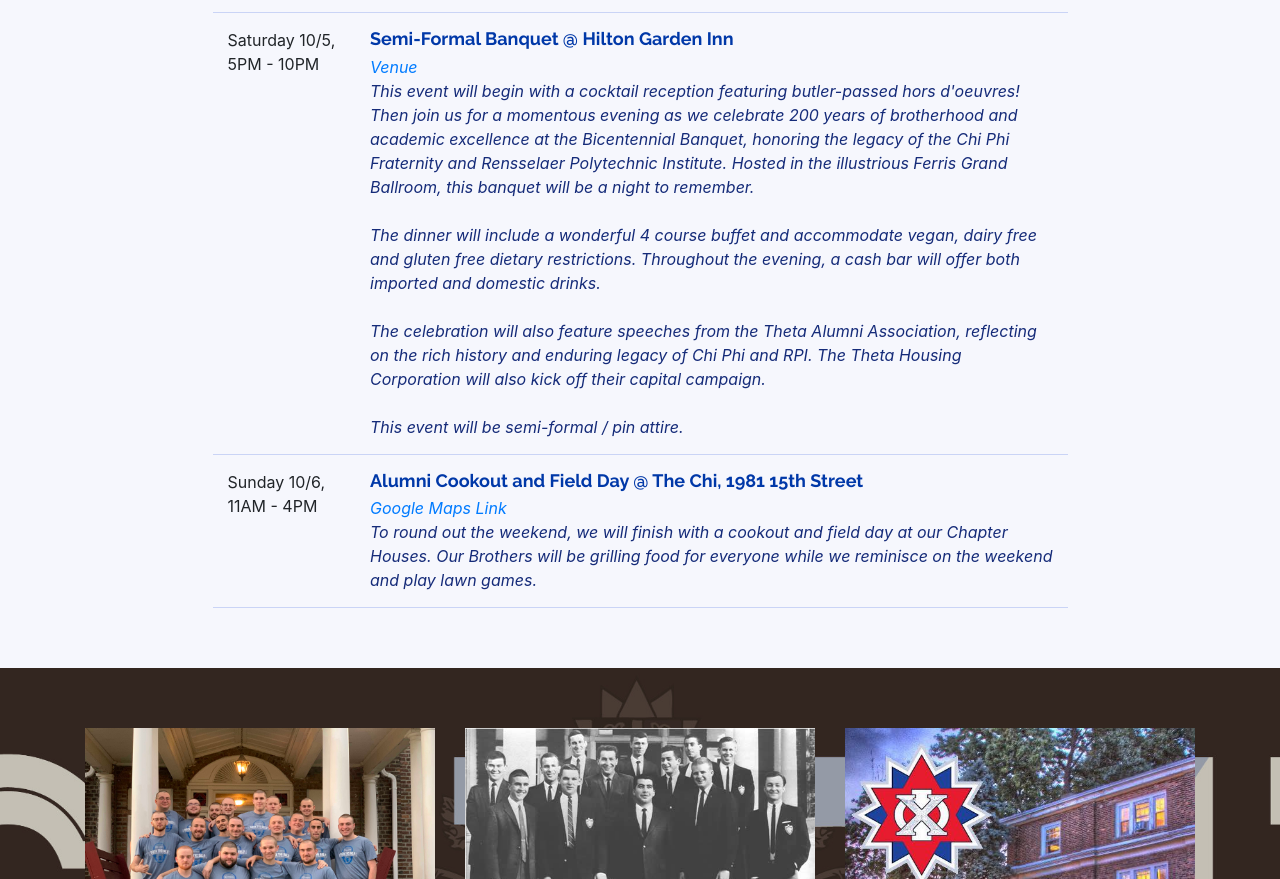
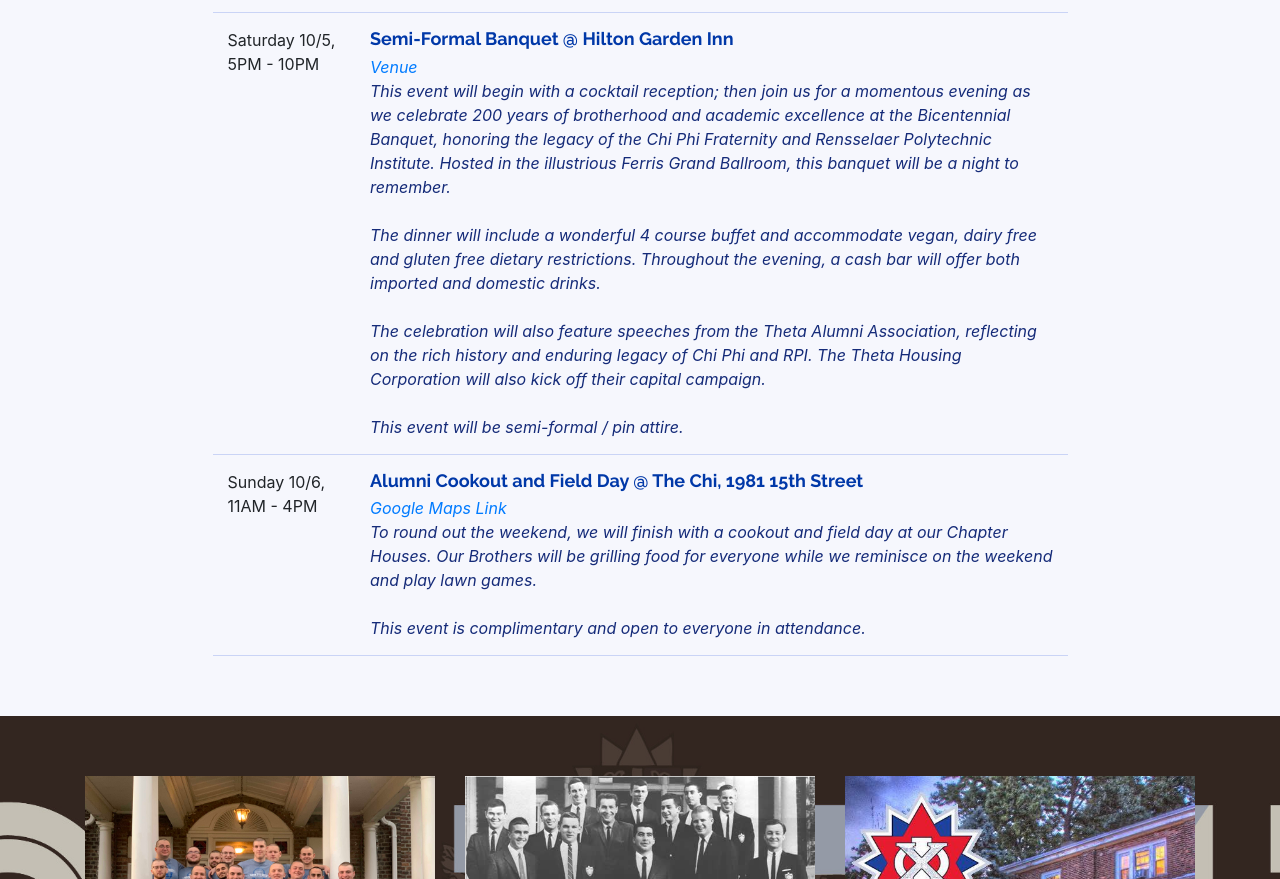
Before and after one commit to nprisament/thetaofchiphi.org, a website with bundled scripts: page bicentennial.html in a window 1280 px wide. Shown: the part 2070-2949 px from the top of the page. Built offline with nearby package versions, Linux system fonts and the light colour scheme; a script that the page names is missing; a web font is replaced by a local one.

Commit message:
details updated

```diff
--- a/bicentennial.html
+++ b/bicentennial.html
@@ -239,7 +239,7 @@
                 <h4>Semi-Formal Banquet @ Hilton Garden Inn</h4>
                 <p><a href="#venue" class="scrollto">Venue</a></p>
                 <p>
-                  This event will begin with a cocktail reception featuring butler-passed hors d'oeuvres! Then join us for a momentous evening as we celebrate 200 years of brotherhood and academic excellence at the Bicentennial Banquet, honoring the legacy of the Chi Phi Fraternity and Rensselaer Polytechnic Institute. Hosted in the illustrious Ferris Grand Ballroom, this banquet will be a night to remember.
+                  This event will begin with a cocktail reception; then join us for a momentous evening as we celebrate 200 years of brotherhood and academic excellence at the Bicentennial Banquet, honoring the legacy of the Chi Phi Fraternity and Rensselaer Polytechnic Institute. Hosted in the illustrious Ferris Grand Ballroom, this banquet will be a night to remember.
                   <br /><br />
                   The dinner will include a wonderful 4 course buffet and accommodate vegan, dairy free and gluten free dietary restrictions. Throughout the evening, a cash bar will offer both imported and domestic drinks.
                   <br /><br />
@@ -257,6 +257,8 @@
                 <p><a href="https://maps.app.goo.gl/AJcGUxbj9yNv14Rg6" target="_blank">Google Maps Link</a></p>
                 <p>
                   To round out the weekend, we will finish with a cookout and field day at our Chapter Houses. Our Brothers will be grilling food for everyone while we reminisce on the weekend and play lawn games.
+                  <br /><br />
+                  This event is complimentary and open to everyone in attendance.
                 </p>
               </div>
             </div>
@@ -332,6 +334,8 @@
                 <p><a href="https://maps.app.goo.gl/AJcGUxbj9yNv14Rg6" target="_blank">Google Maps Link</a></p>
                 <p>
                   To round out the weekend, we will finish with a cookout and field day at our Chapter Houses. Our Brothers will be grilling food for everyone while we reminisce on the weekend and play lawn games.
+                  <br /><br />
+                  This event is complimentary and open to everyone in attendance.
                 </p>
               </div>
             </div>
```
